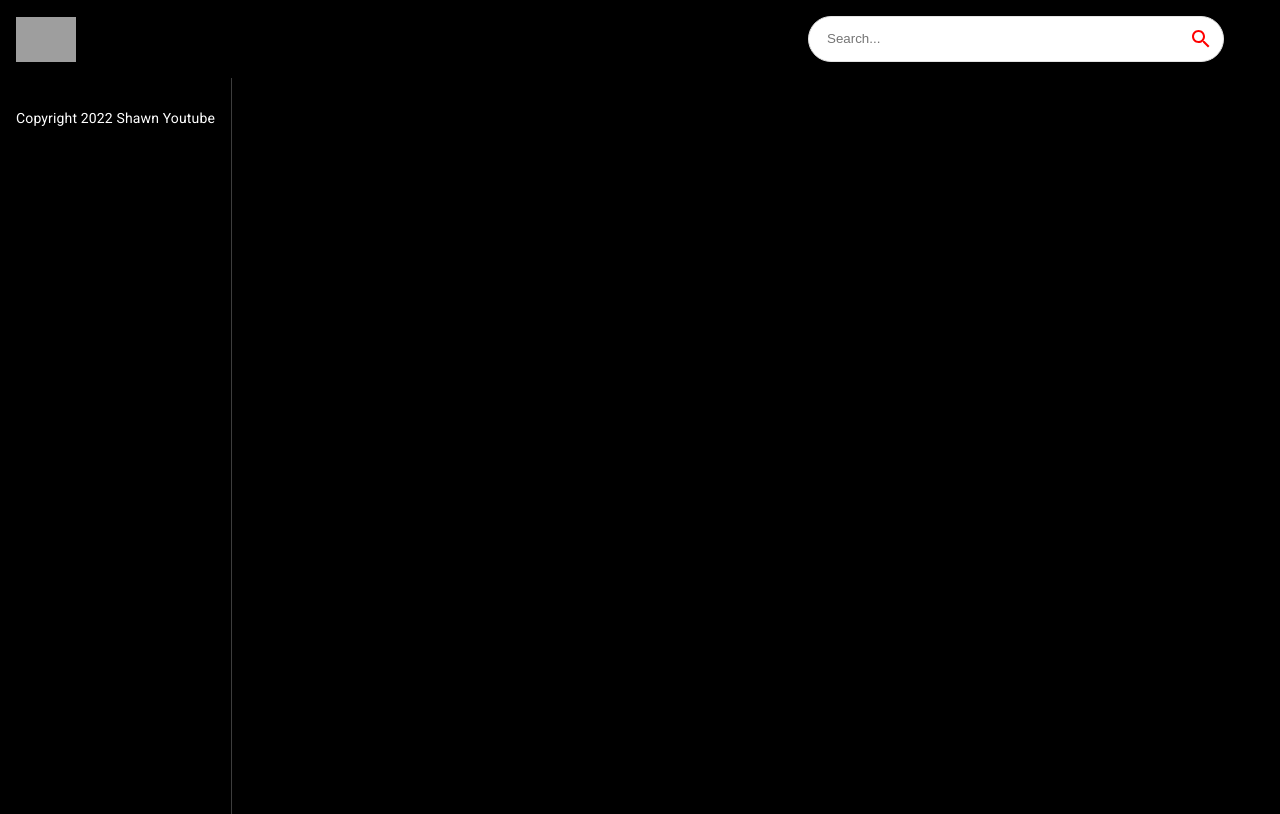
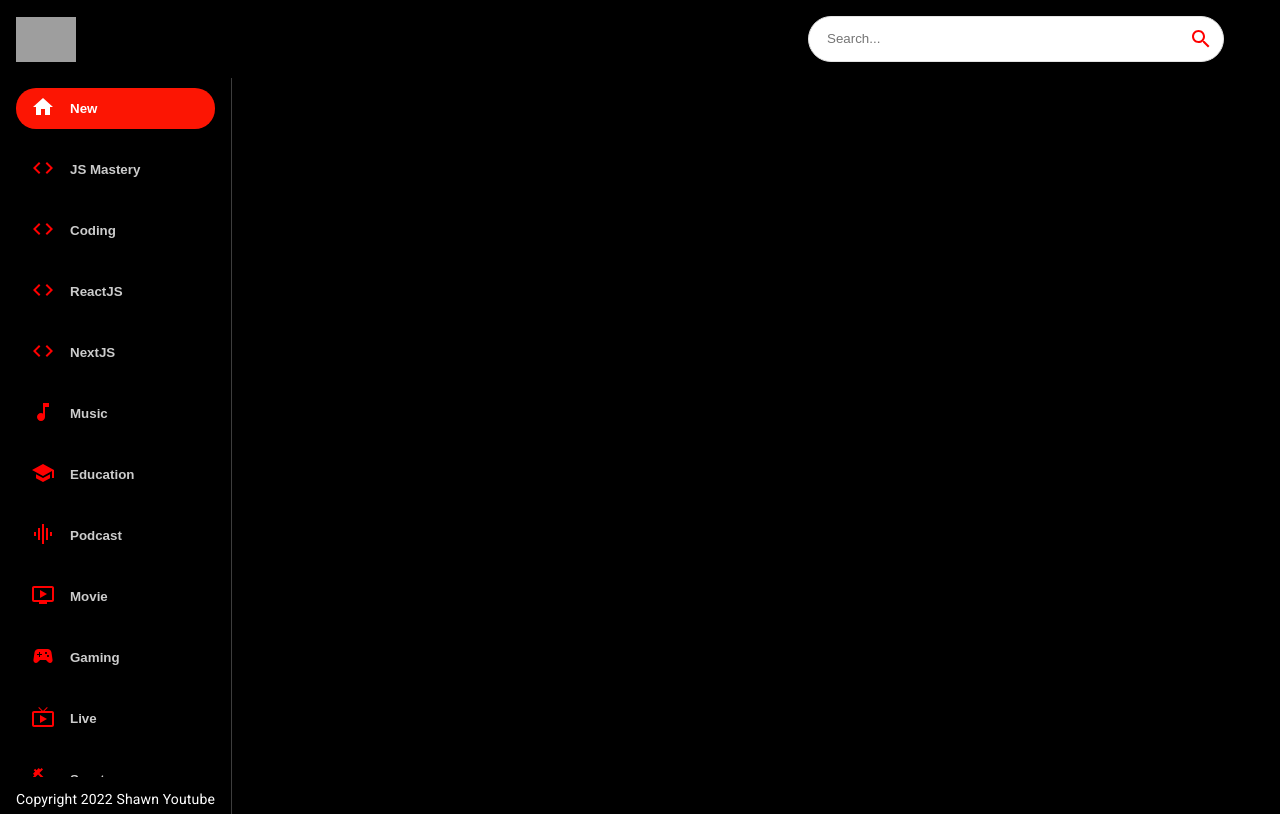
Before and after one commit to shawwnn/youtube-clone, a React (Create React App) app: page / in a window 1280 px wide. Built offline with nearby package versions, Linux system fonts and the light colour scheme; grey boxes are pictures that could not be loaded.

Commit message:
Feed and Sidebar II - Sidebar mapping and styling

```diff
--- a/src/components/Sidebar.jsx
+++ b/src/components/Sidebar.jsx
@@ -1,9 +1,36 @@
-import React from 'react'
+import { Stack } from "@mui/material"
+import { categories } from "../utils/constants"
 
-const Sidebar = () => {
-  return (
-    <div>Sidebar</div>
-  )
-}
+const selectedCategory = 'New';
+
+const Sidebar = () => (
+  <Stack
+    direction="row"
+    sx={{
+      overflowY: "auto",
+      height: { sx: 'auto', md: '95%'},
+      flexDirection: { md: 'column'}
+    }}
+  >
+    {categories.map((category) => (
+      <button
+        className="category-btn"
+        style={{
+          background: category.name === selectedCategory && '#FC1503',
+          color: 'white'
+        }}
+        key={category.name}
+      >
+        <span
+          style={{
+            color: category.name === selectedCategory ? 'white' : 'red',
+            marginRight: '15px'
+          }}
+        >{category.icon}</span>
+        <span style={{ opacity: category.name === selectedCategory ? '1' : '0.8' }}>{category.name}</span>
+      </button>
+    ))}
+  </Stack>
+)
 
 export default Sidebar
```
